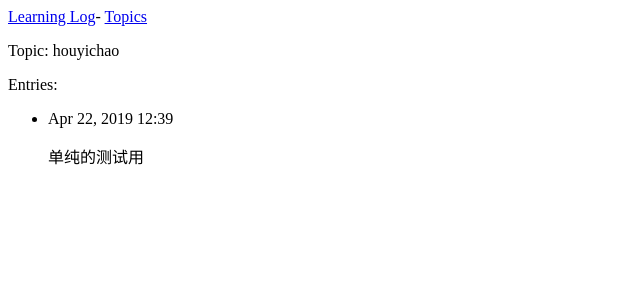
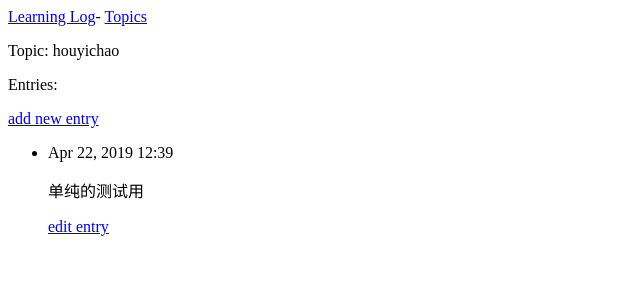
Before and after one commit to forge1yc/learning_logs_web, a Django app: page /topics/1/ in a window 1280 px wide. Shown: the top 300 px of the page, without its empty margins (0-640 px from the left). Run offline with Django 3.2, Linux system fonts and the light colour scheme; data comes from the database, SQL or seed files in the repository; both versions use the stored data as it was after the commit.

Commit message:
完成19-1：让用户能够输入数据

```diff
--- a/learning_logs/templates/learning_logs/topic.html
+++ b/learning_logs/templates/learning_logs/topic.html
@@ -5,11 +5,17 @@
   <p>Topic: {{ topic }}</p>
 
   <p>Entries:</p>
+  <p>
+    <a href="{% url 'learning_logs:new_entry' topic.id %}">add new entry</a>
+  </p>
   <ul>
   {% for entry in entries %}
     <li>
       <p>{{ entry.date_added|date:'M d, Y H:i' }}</p>
       <p>{{ entry.text|linebreaks }}</p>
+      <p>
+        <a href="{% url 'learning_logs:edit_entry' entry.id %}">edit entry</a>
+      </p>
     </li>
   {% empty %}
     <li>
--- a/learning_logs/templates/learning_logs/topics.html
+++ b/learning_logs/templates/learning_logs/topics.html
@@ -11,5 +11,5 @@
       <li>No topics have been added yet.</li>
     {% endfor %}
   </ul>
-
+  <a href="{% url 'learning_logs:new_topic' %}">Add a new topic:</a>
 {% endblock content %}
--- a/learning_logs/urls.py
+++ b/learning_logs/urls.py
@@ -11,4 +11,13 @@ urlpatterns=[
 	#显示所有主题,我曹我竟然因为大小写，弄这么久
 	url(r'^topics/$', views.topics, name='topics'),
 	url(r'^topics/(?P<topic_id>\d+)/$', views.topic, name='topic'),
+	#用于添加新主题的网页
+	url(r'^new_topic/$',views.new_topic,name='new_topic'),
+	# 用于添加新条目的页面
+	url(r'^new_entry/(?P<topic_id>\d+)/$', views.new_entry, name='new_entry'),
+
+	#用于编辑条目的页面
+	url(r'^edit_entry/(?P<entry_id>\d+)/$', views.edit_entry,
+	    name='edit_entry'),
+
 ]
--- a/learning_logs/views.py
+++ b/learning_logs/views.py
@@ -1,6 +1,12 @@
 from django.shortcuts import render
+from django.http import HttpResponseRedirect
+# from django.core.urlresolvers import reverse  1.10 版本的时候就改变了
+from django.urls import reverse
+from .forms import TopicForm, EntryForm
 
-from .models import Topic
+
+from .models import Topic,Entry
+from .forms import TopicForm
 # Create your views here.
 
 def index(request):
@@ -23,3 +29,57 @@ def topic(request, topic_id):
 	entries = topic.entry_set.order_by('-date_added')
 	context = {'topic': topic, 'entries': entries}
 	return render(request, 'learning_logs/topic.html', context)
+
+def new_topic(request):
+	'''添加新主题'''
+	if request.method != 'POST':
+		#未能交数据：创建一个新表单
+		form =TopicForm()
+	else:
+		#POST 提交的数据，对数据进行处理
+		form = TopicForm(request.POST)
+		if form.is_valid():
+			form.save()
+			return HttpResponseRedirect(reverse('learning_logs:topics'))
+
+	context = {'form':form}
+	return render(request,"learning_logs/new_topic.html",context)
+
+def new_entry(request, topic_id):
+	"""在特定的主题中添加新条目"""
+	topic = Topic.objects.get(id=topic_id)
+
+	if request.method != 'POST':
+		#未提交数据，创建一个空表单
+		form = EntryForm()
+	else:
+		#POST提交的数据，对数据进行处理
+		form = EntryForm(data = request.POST)
+		if form.is_valid():
+			new_entry = form.save(commit = False)
+			new_entry.topic = topic
+
+		new_entry.save()
+		return HttpResponseRedirect(reverse('learning_logs:topic',
+		                                    args=[topic_id]))
+
+	context={'topic':topic,'form':form}
+	return render(request,'learning_logs/new_entry.html',context)
+
+def edit_entry(request, entry_id):
+	"""编辑既有条目"""
+	entry = Entry.objects.get(id=entry_id)
+	topic = entry.topic
+
+	if request.method != 'POST':
+		# 初次请求，使用当前条目填充表单
+		form = EntryForm(instance=entry)
+	else:
+		# POST提交的数据，对数据进行处理
+		form = EntryForm(instance=entry, data=request.POST)
+		if form.is_valid():
+			form.save()
+			return HttpResponseRedirect(reverse('learning_logs:topic',
+								args=[topic.id]))
+	context = {'entry': entry, 'topic': topic, 'form': form}
+	return render(request, 'learning_logs/edit_entry.html', context)
```
Also changed, not shown: learning_logs/forms.py (added, +16 -0 lines), learning_logs/templates/learning_logs/edit_entry.html (added, +12 -0 lines), learning_logs/templates/learning_logs/new_entry.html (added, +11 -0 lines), learning_logs/templates/learning_logs/new_topic.html (added, +10 -0 lines), db.sqlite3.
